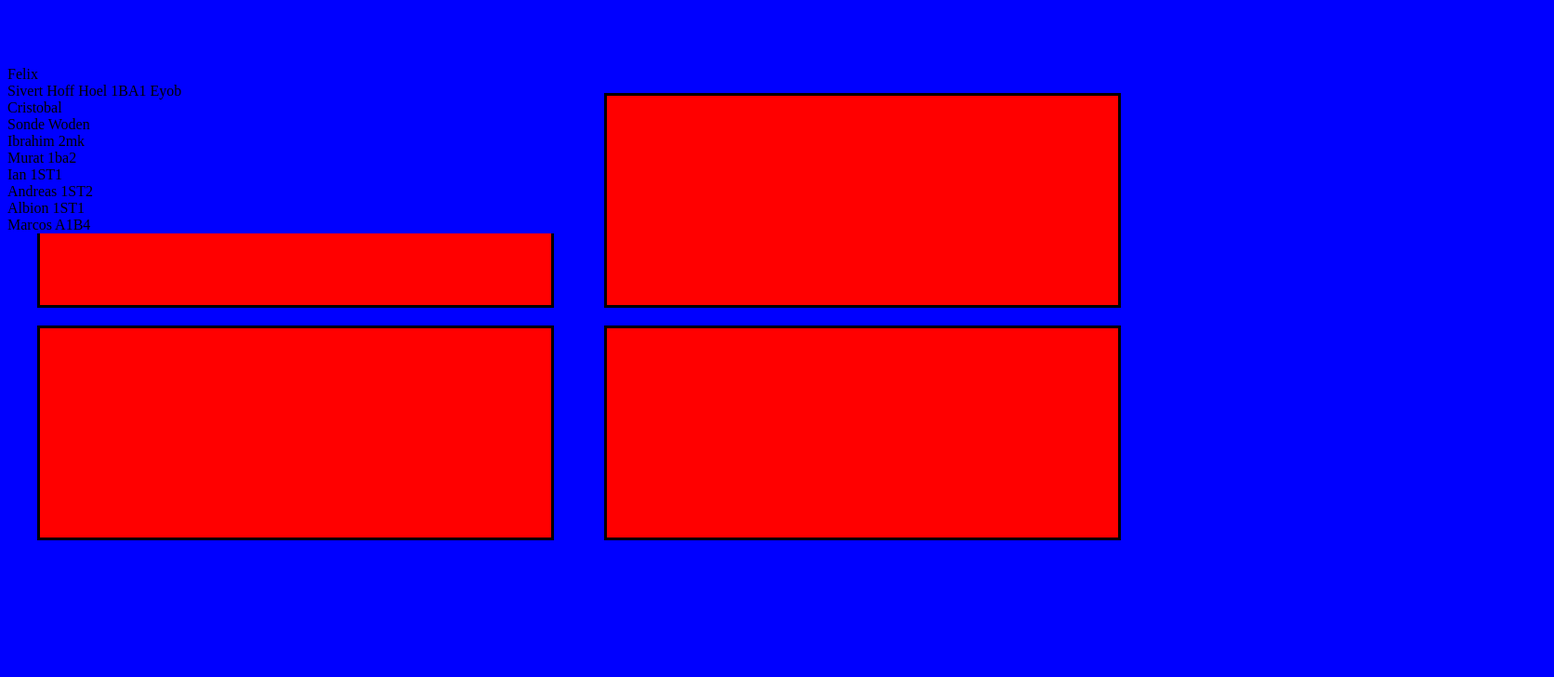
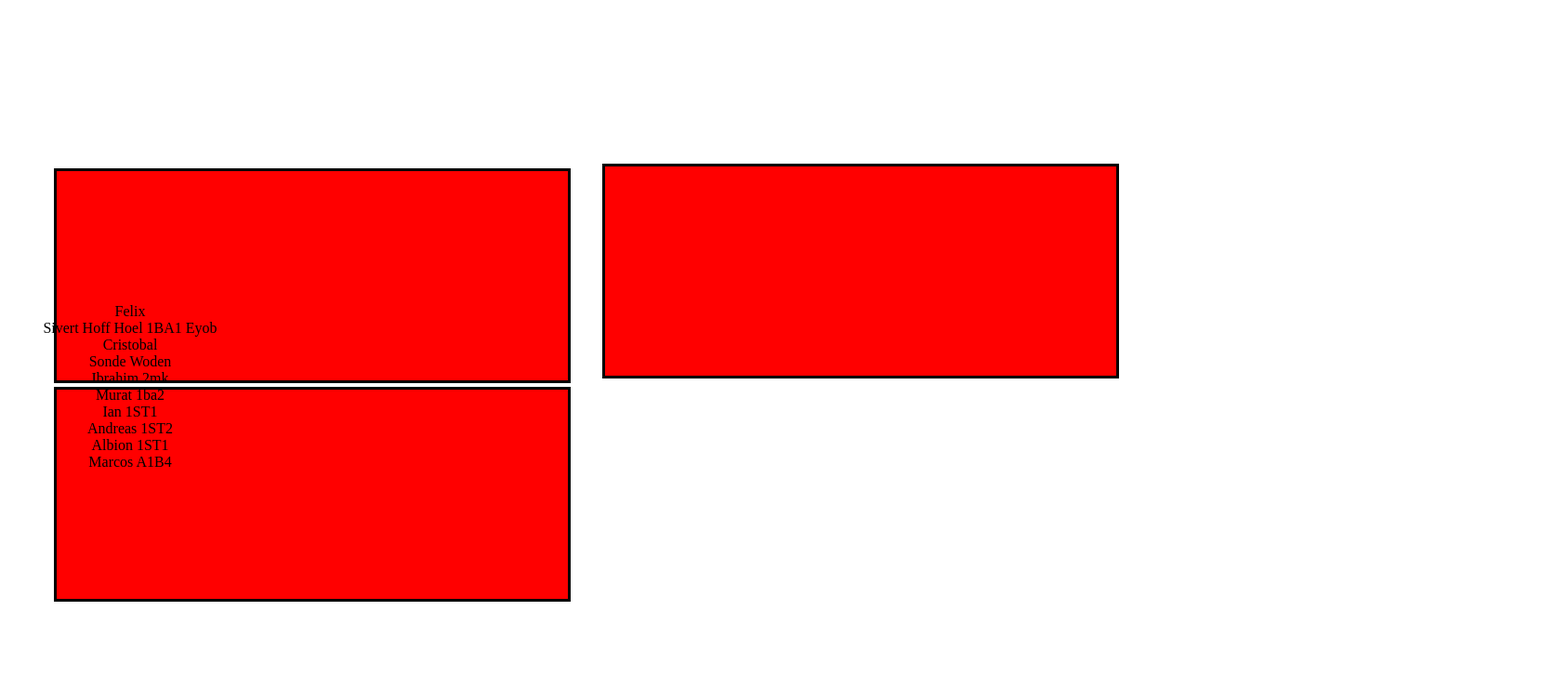
Before and after one commit to VikeByte/push, a plain HTML site: page index.html in a window 1280 px wide. Shown: the top 728 px of the page at 93% size, 1672 px wide, since content can reach past the window. Drawn offline with Linux system fonts and the light colour scheme.

Commit message:
Flex istedenfor position absolute - forbedringer

```diff
--- a/css/style.css
+++ b/css/style.css
@@ -1,53 +1,67 @@
-* {
-    background-color: blue;
-}
 
 .Tittel {
     position: relative;
-    left: 400px;
+    left: 0px;
     font-size: 45px;
 }
 
 .Spill1 {
-    position: absolute;
+    position: relative;
     background-color: red;
     left: 40px;
     width: 550px;
     height: 225px;
     top: 100px;
     border-style: solid;
+    margin: 10px;
+    display: inline-block;
+    z-index: -1;
 }
-
 .Spill2 {
-    position: absolute;
+    position: relative;
     background-color: red;
     left: 40px;
     width: 550px;
     height: 225px;
-    top: 350px;
+    top: -100px;
     border-style: solid;
+    margin: 10px;
+    display: inline-block;
+    z-index: -1;
 }
 .Spill3 {
-    position: absolute;
+    position: relative;
     background-color: red;
-    left: 650px;
+    left: 50px;
+    width: 550px;
+    height: 225px;
+    top: -340px;
+    border-style: solid;
+    margin: 10px;
+    display: inline-block;
+    z-index: -1;
+}
+.Spill4 {
+    position: relative;
+    background-color: red;
+    left: 40px;
     width: 550px;
     height: 225px;
     top: 100px;
     border-style: solid;
-}
-.Spill4 {
-    position: absolute;
-    background-color: red;
-    left: 650px;
-    width: 550px;
-    height: 225px;
-    top: 350px;
-    border-style: solid;
+    margin: 10px;
+    display: inline-block;
+    z-index: -1;
 }
 
-.Spill_navn1 {
-    position: relative;
-    left: 0px;
-    top: 0px;
+#Spill_navn1 {
+    display: flex;
+    flex-direction: column;  /* Stack words vertically */
+    justify-content: center; /* Center vertically */
+    align-items: center;     /* Center horizontally */
+    height: 100%;            /* Ensures text takes up full height of the box */
+    text-align: center;
+    z-index: 1;
+    margin-left: -1000px;
+    top: -100px;
 }
--- a/index.html
+++ b/index.html
@@ -13,9 +13,10 @@
 <body>
     <div class="Tittel"><marquee direction="right">Tiller E-sport Turnering</marquee></div>
     <div class="Spill1"></div>
-    <div class="Spill_navn1"> Felix<br> Sivert Hoff Hoel 1BA1 Eyob<br> Cristobal<br> Sonde Woden<br> Ibrahim 2mk<br> Murat 1ba2<br> Ian 1ST1<br> Andreas 1ST2<br> Albion 1ST1<br> Marcos A1B4</div>
+    <div id="Spill_navn1"> Felix<br> Sivert Hoff Hoel 1BA1 Eyob<br> Cristobal<br> Sonde Woden<br> Ibrahim 2mk<br> Murat 1ba2<br> Ian 1ST1<br> Andreas 1ST2<br> Albion 1ST1<br> Marcos A1B4</div>
     <div class="Spill2"></div>
     <div class="Spill3"></div>
     <div class="Spill4"></div>
+
 </body>
 </html>
```
